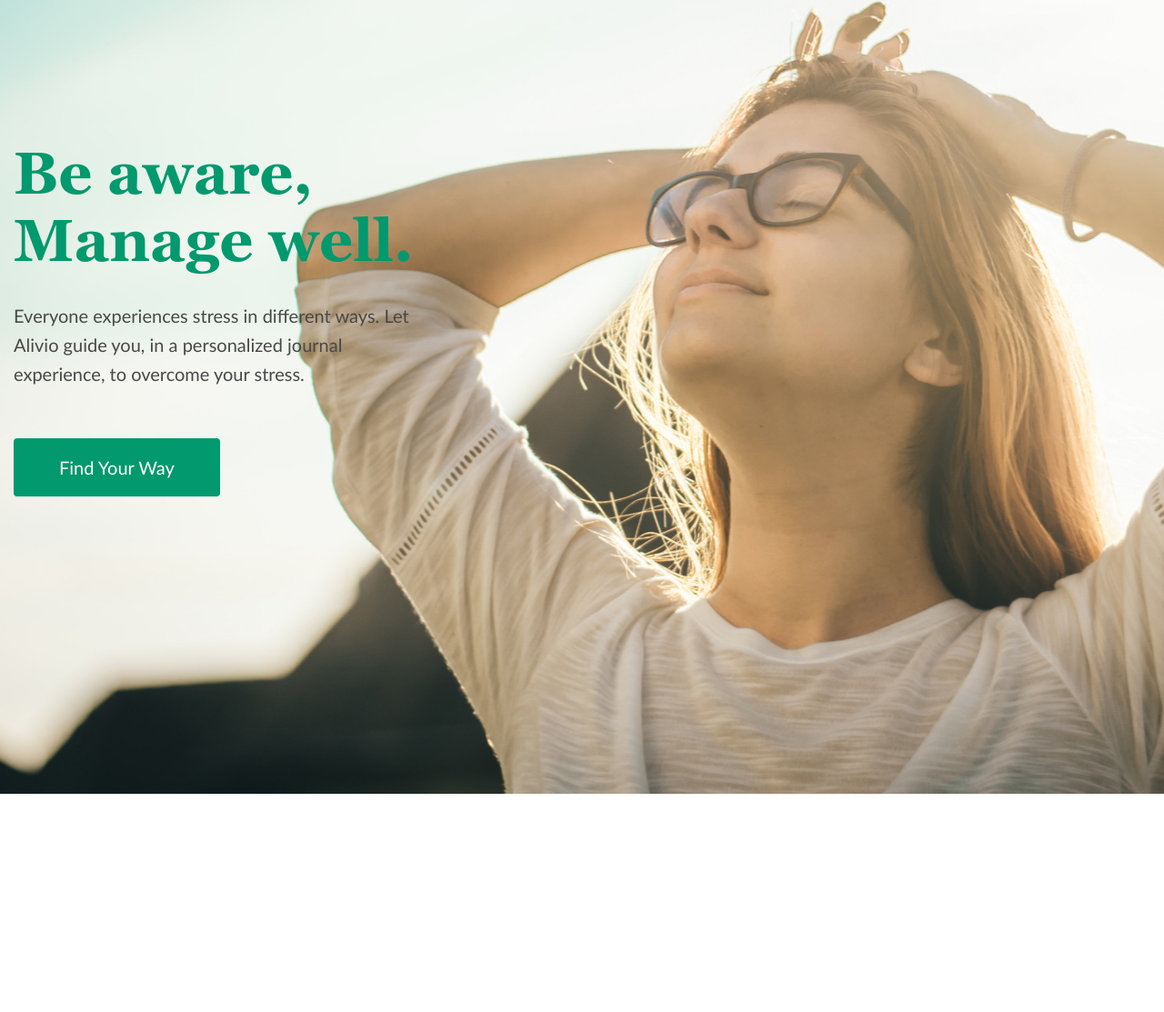
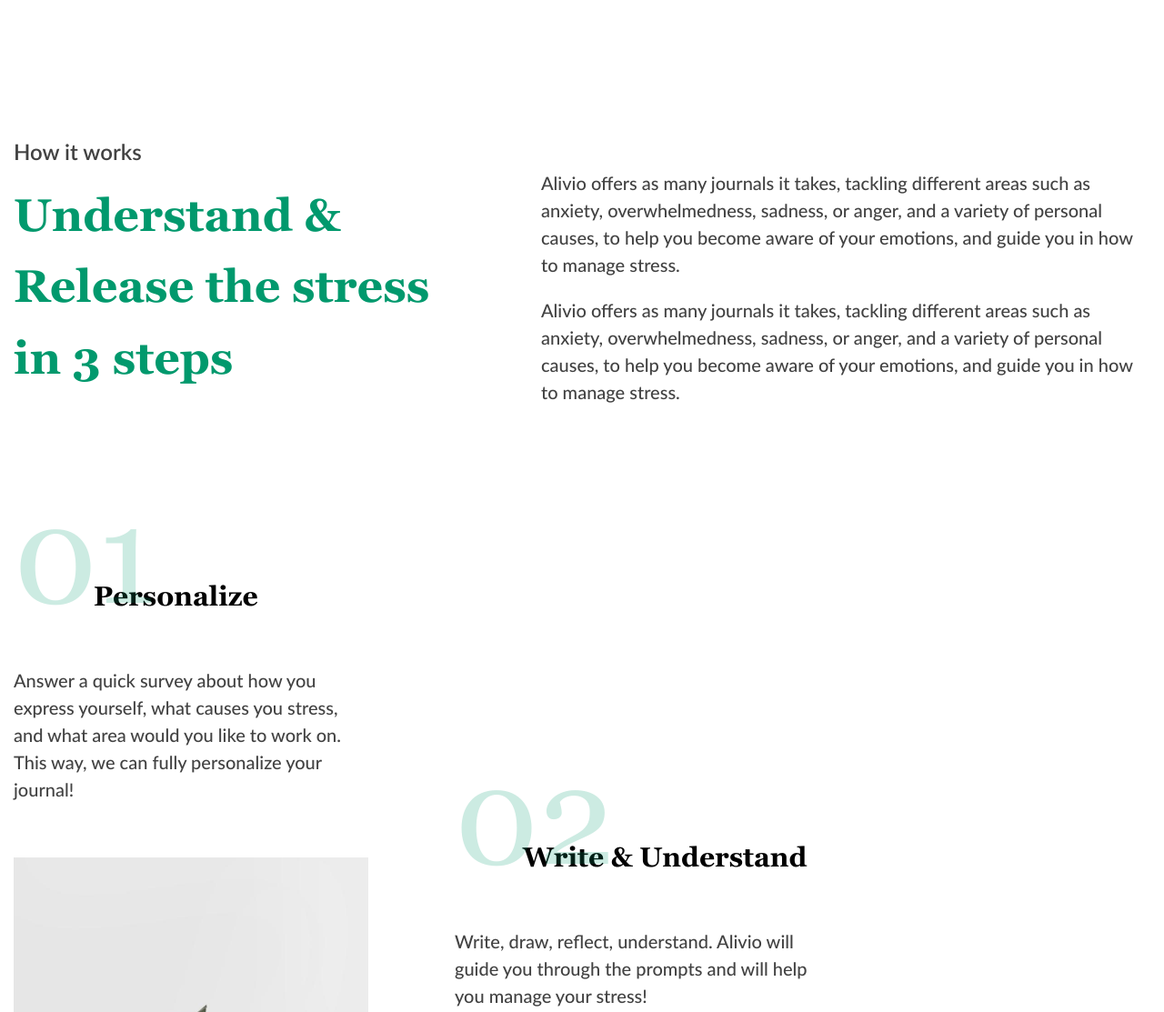
Before and after one commit to DrMarkes/alivio-landing, a plain HTML site: page index.html in a window 1280 px wide. Shown: the part 107-1220 px from the top of the page at 91% size. Before the commit the page ends 980 px from the top, so only its background shows below. Drawn offline with Linux system fonts and the light colour scheme.

Commit message:
how-it-works completed

```diff
--- a/css/blocks/home.css
+++ b/css/blocks/home.css
@@ -18,7 +18,7 @@
 }
 
 .home-title {
-    font-family: Georgia;
+    font-family: 'Georgia', serif;
     font-style: normal;
     font-weight: bold;
     font-size: 65px;
--- /dev/null
+++ b/css/blocks/how-it-works.css
@@ -0,0 +1,103 @@
+.how-it-works {
+    padding: 170px 0 51px;
+}
+
+.how-it-works-header {
+    margin-bottom: 52px;
+}
+
+.title {
+    font-weight: 600;
+    font-size: 24px;
+    line-height: 157%;
+    color: #424242;
+}
+
+.how-it-works-row {
+    display: flex;
+    justify-content: space-between;
+    align-items: center;
+}
+
+.subtitle {
+    max-width: 584px;
+    font-family: "Georgia", serif;
+    font-style: normal;
+    font-weight: bold;
+    font-size: 50px;
+    line-height: 157%;
+    color: #01996d;
+}
+
+.subtitle:not(:last-child) {
+    margin-right: 120px;
+}
+
+.how-it-works-content {
+    max-width: 670px;
+    font-weight: 500;
+    font-size: 20px;
+    line-height: 150%;
+    color: #424242;
+}
+
+.how-it-works-body {
+    display: flex;
+    flex-wrap: wrap;
+}
+
+.step {
+    width: 390px;
+}
+
+.step:not(:last-child) {
+    margin-right: 95px;
+}
+.step-title {
+    position: relative;
+    margin-bottom: 55px;
+    padding: 135px 0 0 88px;
+    font-family: "Georgia", serif;
+    font-weight: bold;
+    font-size: 30px;
+    line-height: 150%;
+    color: #000000;
+}
+
+.step-title::before {
+    content: attr(data-number);
+    position: absolute;
+    top: 0;
+    left: 0;
+    font-family: "Georgia", serif;
+    font-style: normal;
+    font-weight: normal;
+    font-size: 150px;
+    line-height: 150%;
+    text-align: center;
+    color: rgba(1, 153, 109, 0.2);
+}
+
+.step-title[data-number='02'] {
+    margin-top: 287px;
+    padding-left: 75px;
+}
+
+.step-title[data-number='03'] {
+    margin-top: 54px;
+    padding-left: 124px;
+}
+
+.step-text {
+    margin-bottom: 60px;
+    font-family: "Lato", sans-serif;
+    font-style: normal;
+    font-weight: 500;
+    font-size: 20px;
+    line-height: 150%;
+    color: #424242;
+}
+.step-img {
+    width: 100%;
+    height: auto;
+}
--- a/css/polyfill/object-fit-IE.css
+++ b/css/polyfill/object-fit-IE.css
@@ -1,4 +1,4 @@
-@supports (object-fit: cover) {
+@supports not (object-fit: cover) {
     .object-fit {
         display: block;
       }
--- a/index.html
+++ b/index.html
@@ -11,6 +11,7 @@
         <link rel="stylesheet" href="./css/blocks/buttons.css" />
         <link rel="stylesheet" href="./css/blocks/header.css" />
         <link rel="stylesheet" href="./css/blocks/home.css" />
+        <link rel="stylesheet" href="./css/blocks/how-it-works.css" />
         <!-- Fonts -->
         <link rel="stylesheet" href="./css/fonts/Georgia/stylesheet.css" />
         <link rel="stylesheet" href="./css/fonts/Lato/stylesheet.css" />
@@ -41,8 +42,12 @@
             </div>
         </header>
         <main class="main">
-            <div class="home">
-                <img src="./img/home-bg-img.jpg" alt="" class="home-bg-img object-fit" />
+            <div class="home none">
+                <img
+                    src="./img/home-bg-img.jpg"
+                    alt=""
+                    class="home-bg-img object-fit"
+                />
                 <div class="container">
                     <div class="home-container">
                         <div class="home-title">Be aware, Manage well.</div>
@@ -59,6 +64,96 @@
                     </div>
                 </div>
             </div>
+            <div class="how-it-works">
+                <div class="container">
+                    <div class="how-it-works-header">
+                        <h2 class="title">How it works</h2>
+                        <div class="how-it-works-row">
+                            <h3 class="subtitle">
+                                Understand & Release the stress in 3 steps
+                            </h3>
+                            <div class="how-it-works-content">
+                                <p>
+                                    Alivio offers as many journals it takes,
+                                    tackling different areas such as anxiety,
+                                    overwhelmedness, sadness, or anger, and a
+                                    variety of personal causes, to help you
+                                    become aware of your emotions, and guide you
+                                    in how to manage stress.
+                                </p>
+
+                                <p>
+                                    Alivio offers as many journals it takes,
+                                    tackling different areas such as anxiety,
+                                    overwhelmedness, sadness, or anger, and a
+                                    variety of personal causes, to help you
+                                    become aware of your emotions, and guide you
+                                    in how to manage stress.
+                                </p>
+                            </div>
+                        </div>
+                    </div>
+                    <div class="how-it-works-body">
+                        <div class="step">
+                            <div class="step-title" data-number="01">
+                                <h3>Personalize</h3>
+                            </div>
+                            <div class="step-text">
+                                <p>
+                                    Answer a quick survey about how you express
+                                    yourself, what causes you stress, and what
+                                    area would you like to work on. This way, we
+                                    can fully personalize your journal!
+                                </p>
+                            </div>
+                            <div class="step-img">
+                                <img
+                                    src="./img/step-images/step-01.jpg"
+                                    alt="img"
+                                />
+                            </div>
+                        </div>
+
+                        <div class="step">
+                            <div class="step-title" data-number="02">
+                                <h3>Write & Understand</h3>
+                            </div>
+                            <div class="step-text">
+                                <p>
+                                    Write, draw, reflect, understand. Alivio
+                                    will guide you through the prompts and will
+                                    help you manage your stress!
+                                </p>
+                            </div>
+                            <div class="step-img">
+                                <img
+                                    src="./img/step-images/step-02.jpg"
+                                    alt="img"
+                                />
+                            </div>
+                        </div>
+
+                        <div class="step">
+                            <div class="step-title" data-number="03">
+                                <h3>Alivio!</h3>
+                            </div>
+                            <div class="step-text">
+                                <p>
+                                    Now you are aware, and have a way to manage
+                                    and overcome your own stress. What are you
+                                    waiting for? Alivio today!
+                                </p>
+                            </div>
+                            <div class="step-img">
+                                <img
+                                    src="./img/step-images/step-03.jpg"
+                                    alt="img"
+                                />
+                            </div>
+                        </div>
+                    </div>
+                </div>
+            </div>
         </main>
         <script src="./js/object-fit-IE.js"></script>
     </body>
--- a/js/object-fit-IE.js
+++ b/js/object-fit-IE.js
@@ -1,4 +1,4 @@
-if (CSS.supports('object-fit', 'cover')) {
+if (!CSS.supports('object-fit', 'cover')) {
     const images = document.querySelectorAll('img.object-fit');
     images.forEach(image => {
         const parent = image.parentElement;
```
Also changed, not shown: img/step-images/step-01.jpg (added), img/step-images/step-02.jpg (added), img/step-images/step-03.jpg (added).
